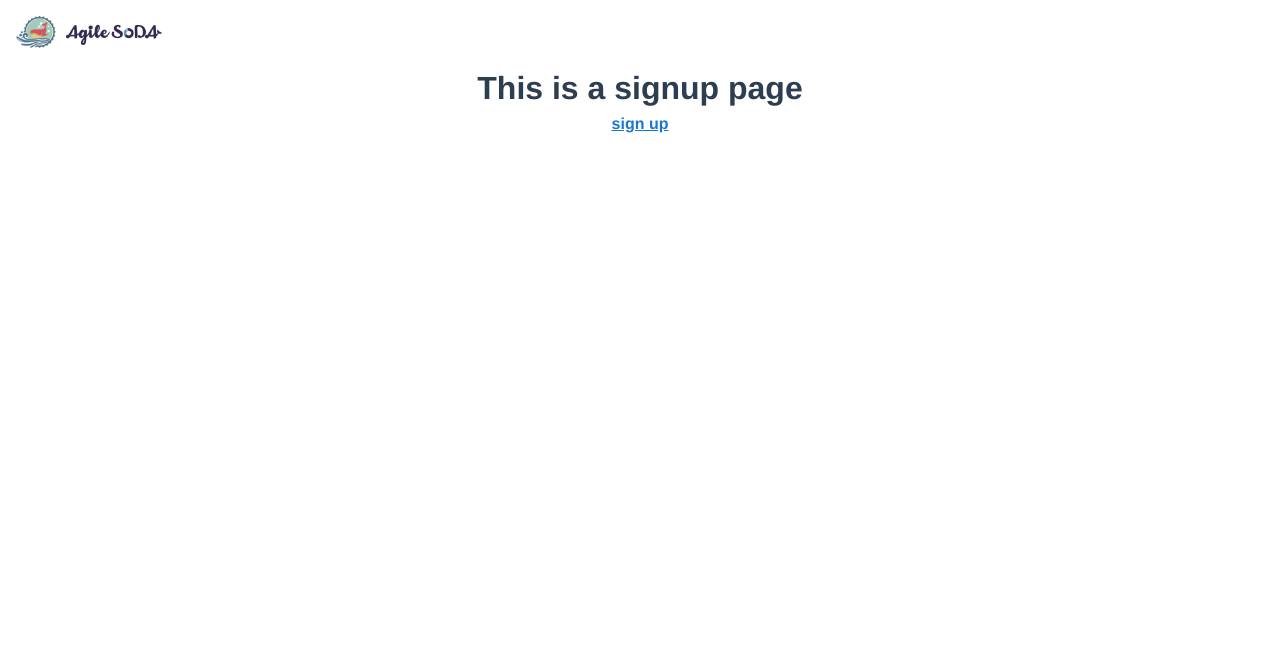
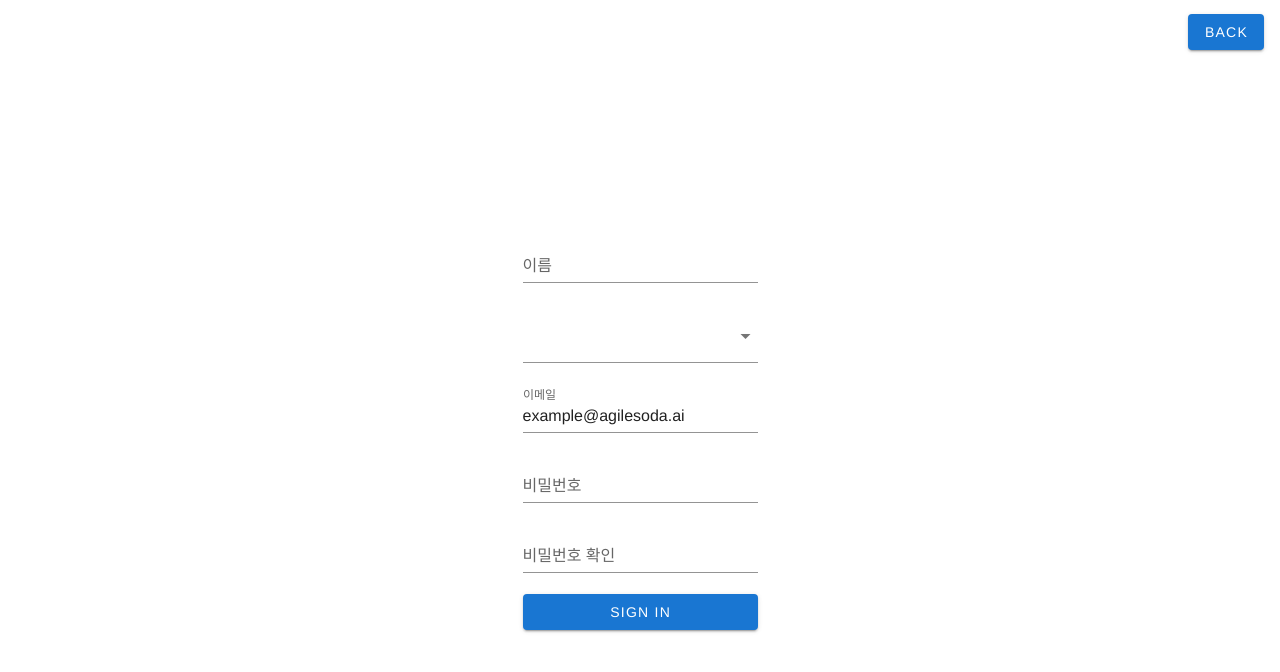
Before and after one commit to woosukji/aitutor-web-interface, a Vue app in the folder aitutor-web/: page /sign-up in a window 1280 px wide. Shown: the top 672 px of the page. Built offline with nearby package versions, Linux system fonts and the light colour scheme; no server answers; what vue-katex would draw is missing.

Commit message:
add sign up feature

```diff
--- a/aitutor-web/src/store/index.js
+++ b/aitutor-web/src/store/index.js
@@ -11,6 +11,7 @@ import {
   query,
   where,
   serverTimestamp,
+  setDoc,
 } from "firebase/firestore";
 import { ref, getDownloadURL } from "firebase/storage";
 import {
@@ -49,8 +50,11 @@ export default new Vuex.Store({
       const { user } = await createUserWithEmailAndPassword(auth, form.email, form.password);
 
       // create user object in userCollections
-      await usersCollection.doc(user.uid).set({
+      const userRef = doc(usersCollection, user.uid);
+      setDoc(userRef, {
+        email: form.email,
         name: form.name,
+        semester: form.semester,
       });
 
       // fetch user profile and set in state
--- a/aitutor-web/src/util/DemoHelper.js
+++ b/aitutor-web/src/util/DemoHelper.js
@@ -1,3 +1,16 @@
+const semesterList = [
+  "초등 5-1",
+  "초등 5-2",
+  "초등 6-1",
+  "초등 6-2",
+  "중등 1-1",
+  "중등 1-2",
+  "중등 2-1",
+  "중등 2-2",
+  "중등 3-1",
+  "중등 3-2",
+];
+
 const chapterLists = {
   "중등 3-1": [
     "제곱근",
@@ -97,4 +110,4 @@ const problems = [
   },
 ];
 
-export { chapterLists, problems };
+export { semesterList, chapterLists, problems };
--- a/aitutor-web/src/views/SignUp.vue
+++ b/aitutor-web/src/views/SignUp.vue
@@ -1,20 +1,129 @@
 <template>
   <div class="sign-up">
-    <base-top-bar elevation="0" color="transparent"></base-top-bar>
-    <h1>This is a signup page</h1>
-    <router-link to="/">sign up</router-link>
+    <base-top-bar elevation="0" color="transparent">
+      <v-btn to="/" color="primary">
+        <span>Back</span>
+      </v-btn>
+    </base-top-bar>
+    <v-container class="panel d-flex flex-column justify-center align-center">
+      <v-form
+        class="login-form d-flex flex-column"
+        @submit.prevent="handleSignUp"
+        v-model="valid"
+        ref="form"
+        lazy-validation
+      >
+        <v-text-field
+          v-model="name"
+          :rules="nameRules"
+          label="이름"
+          required
+        ></v-text-field>
+        <v-autocomplete
+          :items="semesterList"
+          v-model="semester"
+          :rules="semesterRules"
+          chips
+        ></v-autocomplete>
+        <v-text-field
+          v-model="email"
+          :rules="emailRules"
+          :error-messages="emailErrors"
+          label="이메일"
+          required
+        ></v-text-field>
+        <v-text-field
+          v-model="password"
+          :rules="passwordRules"
+          type="password"
+          label="비밀번호"
+          required
+        ></v-text-field>
+        <v-text-field
+          v-model="passwordAgain"
+          :rules="passwordAgainRules"
+          type="password"
+          label="비밀번호 확인"
+          required
+        ></v-text-field>
+        <v-btn type="submit" color="primary">Sign In</v-btn>
+      </v-form>
+    </v-container>
   </div>
 </template>
 
 <script>
 import BaseTopBar from "@/components/BaseTopBar.vue";
+import { semesterList } from "@/util/DemoHelper";
 
 export default {
   name: "SignUp",
   components: { BaseTopBar },
   data() {
-    return {};
+    return {
+      valid: false,
+      name: "",
+      nameRules: [(v) => !!v || "이름을 입력해 주세요."],
+      semesterList,
+      semester: "",
+      semesterRules: [(v) => !!v || "학기를 선택해 주세요."],
+      email: "example@agilesoda.ai",
+      emailRules: [
+        (v) => !!v || "이메일을 입력해 주세요.",
+        (v) => /.+@.+\..+/.test(v) || "올바르지 않은 이메일입니다.",
+      ],
+      emailErrors: [],
+      password: "",
+      passwordRules: [
+        (v) => !!v || "비밀번호를 입력해 주세요.",
+        (v) => v.length >= 6 || "비밀번호는 6자 이상이어야 합니다.",
+      ],
+      passwordAgain: "",
+      passwordAgainRules: [
+        (v) => v === this.password || "비밀번호가 같지 않습니다.",
+      ],
+    };
   },
-  methods: {},
+  computed: {},
+  methods: {
+    async handleSignUp() {
+      if (!this.$refs.form.validate()) {
+        return;
+      }
+      this.$store.commit("loading");
+
+      try {
+        await this.$store.dispatch("signup", {
+          email: this.email,
+          password: this.password,
+          name: this.name,
+          semester: this.semester,
+        });
+        this.$router.push("/");
+      } catch (e) {
+        if (e.code === "auth/email-already-in-use") {
+          this.emailErrors = ["이미 가입된 이메일입니다."];
+          const unwatch = this.$watch("email", () => {
+            this.emailErrors = [];
+            unwatch();
+          });
+        } else {
+          console.dir(e);
+        }
+      }
+
+      this.$store.commit("unLoading");
+    },
+  },
 };
 </script>
+
+<style scoped lang="scss">
+.sign-up {
+  height: 100%;
+  width: 100%;
+  .panel {
+    height: calc(100vh - 64px);
+  }
+}
+</style>
```
